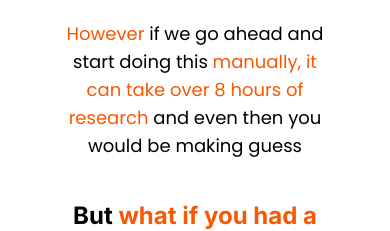
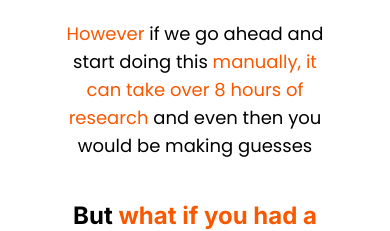
Before and after one commit to manishrohila/sellerkin-desktop, a React (Create React App) app: page / in a window 390 px wide. Shown: the part 5480-5711 px from the top of the page. Built offline with nearby package versions, Linux system fonts and the light colour scheme.

Commit message:
changes done

```diff
--- a/src/components/First.js
+++ b/src/components/First.js
@@ -223,7 +223,7 @@ function First() {
                         <span className="font-sans"> And</span>
                     </h2>
                     <h2 className="text-3xl tracking-wider font-bold word-spacing italic">
-                        Copying Them For Your Instant Sucess
+                        Copying Them For Your Instant Success
                     </h2>
                 </div>
             </div>
@@ -361,7 +361,7 @@ function First() {
                 </div>
                 <div className="relative">
                     <img src={cart} alt="top1 " className=" hidden md:block absolute  m-4 xl:left-20 md:left-16 md:w-20 xl:w-28"></img>
-                    <img src={graph_bg} alt="top1 " className=" hidden md:block absolute  m-4 xl:right-20 md:right-16 md:w-16 xl:w-20 xl:top-3 md:top-3"></img>
+                    <img src={graph_bg} alt="top1 " className=" hidden md:block absolute  m-4 xl:right-20 md:right-16 md:w-20 xl:w-24 xl:top-3 md:top-3"></img>
                 </div>
             </div>
             <div className="mt-5 block md:hidden justify-center text-center text-xl font-serif">
--- a/src/components/Fourth.js
+++ b/src/components/Fourth.js
@@ -43,7 +43,7 @@ const Fourth = () => {
                         <p >Sellerkin is a tool for Etsy sellers to help them &nbsp;
                             <strong>find the winning products & increase revenue for &nbsp;</strong>
                             their Etsy shop in less than <strong>60 seconds &nbsp;</strong>
-                            <strong>without trial & error</strong></p>
+                            <strong>without trial & error.</strong></p>
                     </div>
                     <div className='md:text-xs xl:text-lg md:mb-2 xl:mb-10 font-serif'>
                         <p>It works like a charm and can give you </p>
@@ -87,7 +87,7 @@ const Fourth = () => {
                     <p>help them <strong>find the winning products & </strong> </p>
                     <p><strong> increase revenue </strong> for their Etsy</p>
                     <p>in less than <strong>60 seconds</strong></p>
-                    <p><strong>without trial & error</strong></p>
+                    <p><strong>without trial & erro.</strong></p>
                 </div>
 
                 <div className='flex flex-col justify-center items-center text-lg'>
--- a/src/components/Second.js
+++ b/src/components/Second.js
@@ -89,7 +89,7 @@ const Second = () => {
                     </div>
                     <div className='flex flex-col lg:gap-4 md:gap-2 xl:text-base md:text-[10px]'>
                         <div>
-                            <p>You immediately <b className='underline'>start having self doubts</b>...</p>
+                            <p>You immediately <b className='underline'>start having self doubts</b> ...</p>
                         </div>
                         <div>
                             <p>NOT only on Your Products BUT <strong>on </strong> <strong className='underline'>Yourself</strong> as well</p>
--- a/src/components/Third.js
+++ b/src/components/Third.js
@@ -163,7 +163,7 @@ const Third = () => {
             <div className='font-serif mt-10'>
                 <div className='xl:text-2xl md:text-base hidden md:flex justify-center flex-col items-center  mb-10'>
                     <p> <span className='text-custom-color-1'>However </span>if we go ahead and start doing this <span className='text-custom-color-1'>manually, it can take over</span> </p>
-                    <p> <span className='text-custom-color-1'>48 hours of research</span>  and even then you would be making guess</p>
+                    <p> <span className='text-custom-color-1'>48 hours of research</span>  and even then you would be making guesses</p>
                 </div>
 
                 <div className='text-lg flex md:hidden justify-center flex-col items-center   mb-10'>
@@ -173,7 +173,7 @@ const Third = () => {
                         <span className='text-custom-color-1'>can take over 8 hours of </span>
                     </p>
                     <p> <span className='text-custom-color-1'>research</span>  and even then you </p>
-                    <p>would be making guess</p>
+                    <p>would be making guesses</p>
                 </div>
             </div>
 
```
